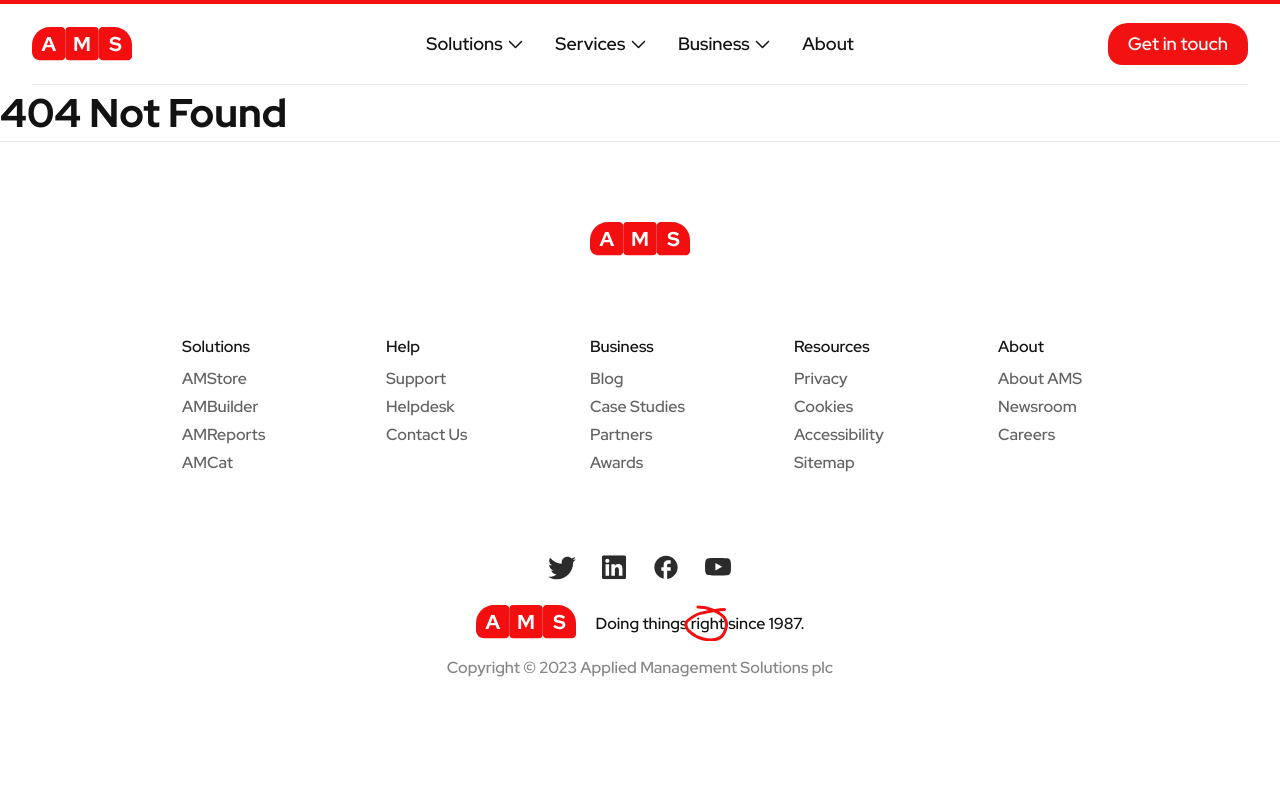
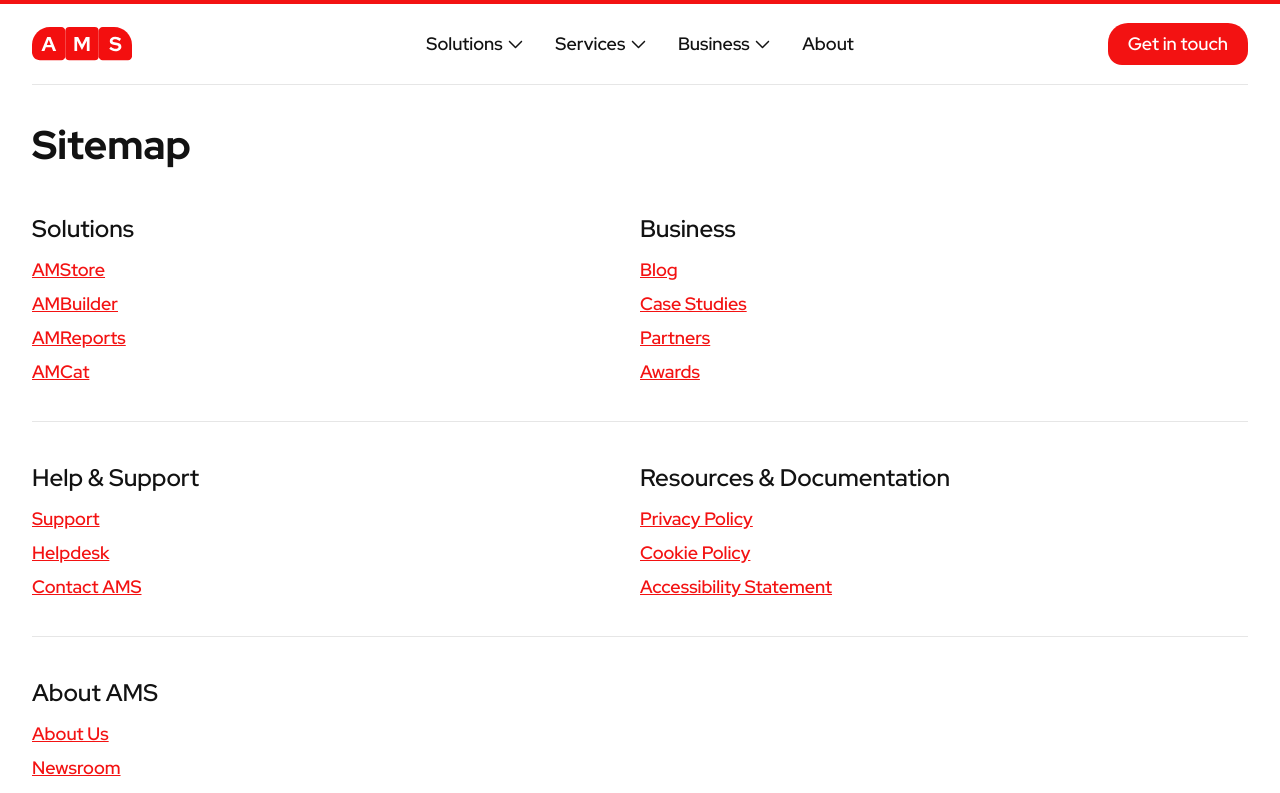
Before and after one commit to kierandrewett/6.2-ams-website, a Next.js app: page /sitemap in a window 1280 px wide. Before the commit this address had no page. Shown: the top 793 px of the page. Built offline with nearby package versions, Linux system fonts and the light colour scheme.

Commit message:
✨ Add sitemap page

```diff
--- a/src/components/Button/index.tsx
+++ b/src/components/Button/index.tsx
@@ -1,4 +1,5 @@
 import clsx from "clsx";
+import Link from "next/link";
 import React, { ButtonHTMLAttributes, DetailedHTMLProps } from "react";
 
 export const Button = ({
@@ -22,11 +23,11 @@
 	);
 
 	return React.createElement(
-		rest.href ? "a" : "button",
+		rest.href ? (rest.href.startsWith("http") ? "a" : Link) : "button",
 		{
 			...rest,
 			className
-		},
+		} as any,
 		children
 	);
 };
--- a/src/components/Footer/index.tsx
+++ b/src/components/Footer/index.tsx
@@ -9,10 +9,6 @@
 	return (
 		<footer className={"ams-footer"}>
 			<div className={"ams-footer-container"}>
-				<Link href={"/"}>
-					<Logo />
-				</Link>
-
 				<ul className={"ams-footer-links"}>
 					<li className={"ams-footer-section"}>
 						<span className={"ams-footer-section-title"}>Solutions</span>
--- /dev/null
+++ b/src/icons/NotFoundIcon.tsx
@@ -0,0 +1,33 @@
+export const NotFoundIcon = () => {
+	return (
+		<svg
+			width="100"
+			height="34"
+			viewBox="0 0 100 34"
+			fill="none"
+			xmlns="http://www.w3.org/2000/svg"
+		>
+			<path
+				d="M0 18C0 8.05888 8.05887 0 18 0H29.3333C31.5425 0 33.3333 1.79086 33.3333 4V29.3333C33.3333 31.5425 31.5425 33.3333 29.3333 33.3333H8C3.58172 33.3333 0 29.7516 0 25.3333V18Z"
+				fill="#F30F0F"
+			/>
+			<path
+				d="M18.5447 24V20.72H10.6447V18.52L18.1247 10H21.2847V18.42H23.0047V20.72H21.2847V24H18.5447ZM13.8247 18.42H18.5447V13.06L13.8247 18.42Z"
+				fill="white"
+			/>
+			<rect x="33.3335" width="33.3333" height="33.3333" rx="4" fill="#F30F0F" />
+			<path
+				d="M49.9943 24.22C46.3343 24.22 43.8543 21.32 43.8543 17C43.8543 12.68 46.3343 9.78 49.9943 9.78C53.6743 9.78 56.1543 12.68 56.1543 17C56.1543 21.32 53.6743 24.22 49.9943 24.22ZM49.9943 21.84C52.1343 21.84 53.4943 19.98 53.4943 17C53.4943 14.02 52.1343 12.16 49.9943 12.16C47.8743 12.16 46.5143 14.02 46.5143 17C46.5143 19.98 47.8743 21.84 49.9943 21.84Z"
+				fill="white"
+			/>
+			<path
+				d="M66.6665 4C66.6665 1.79086 68.4574 0 70.6665 0H81.9998C91.941 0 99.9998 8.05887 99.9998 18V29.3333C99.9998 31.5425 98.209 33.3333 95.9998 33.3333H70.6665C68.4574 33.3333 66.6665 31.5425 66.6665 29.3333V4Z"
+				fill="#F30F0F"
+			/>
+			<path
+				d="M85.2114 24V20.72H77.3114V18.52L84.7914 10H87.9514V18.42H89.6714V20.72H87.9514V24H85.2114ZM80.4914 18.42H85.2114V13.06L80.4914 18.42Z"
+				fill="white"
+			/>
+		</svg>
+	);
+};
--- a/src/pages/404.tsx
+++ b/src/pages/404.tsx
@@ -1,9 +1,24 @@
+import { Button } from "../components/Button";
+import Hero, { HeroBody } from "../components/Hero";
 import { Layout } from "../components/Layout";
+import { NotFoundIcon } from "../icons/NotFoundIcon";
 
 export default function NotFound() {
 	return (
 		<Layout page={"404"}>
-			<h1>404 Not Found</h1>
+			<Hero className={"ai-center"} style={{ flex: 1 }}>
+				<HeroBody className={"ai-center gap-md"}>
+					<NotFoundIcon />
+					<div className={"flex dir-col ams-text-center ai-center"}>
+						<h1>Page Not Found</h1>
+						<p>Sorry, we couldn't find that page.</p>
+					</div>
+
+					<Button href={"/"} colour={"red"}>
+						Return Home
+					</Button>
+				</HeroBody>
+			</Hero>
 		</Layout>
 	);
 }
--- /dev/null
+++ b/src/pages/sitemap.tsx
@@ -0,0 +1,107 @@
+import Link from "next/link";
+import Hero, { HeroBody } from "../components/Hero";
+import { Layout } from "../components/Layout";
+
+export default function Sitemap() {
+	return (
+		<Layout page={"sitemap"}>
+			<Hero size={"sm"} className={"ai-center"}>
+				<HeroBody>
+					<h1>Sitemap</h1>
+
+					<div className={"ams-sitemap"}>
+						<ul className={"ams-sitemap-item"}>
+							<h4>Solutions</h4>
+
+							<li>
+								<Link href={"/solutions/amstore"}>AMStore</Link>
+							</li>
+
+							<li>
+								<Link href={"/solutions/ambuilder"}>AMBuilder</Link>
+							</li>
+
+							<li>
+								<Link href={"/solutions/amreports"}>AMReports</Link>
+							</li>
+
+							<li>
+								<Link href={"/solutions/amcat"}>AMCat</Link>
+							</li>
+						</ul>
+
+						<ul className={"ams-sitemap-item"}>
+							<h4>Business</h4>
+
+							<li>
+								<Link href={"/blog"}>Blog</Link>
+							</li>
+
+							<li>
+								<Link href={"/case-studies"}>Case Studies</Link>
+							</li>
+
+							<li>
+								<Link href={"/partners"}>Partners</Link>
+							</li>
+
+							<li>
+								<Link href={"/awards"}>Awards</Link>
+							</li>
+						</ul>
+
+						<ul className={"ams-sitemap-item"}>
+							<h4>Help & Support</h4>
+
+							<li>
+								<Link href={"/support"}>Support</Link>
+							</li>
+
+							<li>
+								<Link href={"/support/new-ticket"}>Helpdesk</Link>
+							</li>
+
+							<li>
+								<Link href={"/contact-us"}>Contact AMS</Link>
+							</li>
+						</ul>
+
+						<ul className={"ams-sitemap-item"}>
+							<h4>Resources & Documentation</h4>
+
+							<li>
+								<Link href={"/resources/privacy"}>Privacy Policy</Link>
+							</li>
+
+							<li>
+								<Link href={"/resources/cookies"}>Cookie Policy</Link>
+							</li>
+
+							<li>
+								<Link href={"/resources/accessibility"}>
+									Accessibility Statement
+								</Link>
+							</li>
+						</ul>
+
+						<ul className={"ams-sitemap-item"}>
+							<h4>About AMS</h4>
+
+							<li>
+								<Link href={"/about"}>About Us</Link>
+							</li>
+
+							<li>
+								<Link href={"/about/news"}>Newsroom</Link>
+							</li>
+
+							<li>
+								<Link href={"/about/careers"}>Careers</Link>
+							</li>
+						</ul>
+					</div>
+				</HeroBody>
+			</Hero>
+		</Layout>
+	);
+}
--- a/src/styles/ams.scss
+++ b/src/styles/ams.scss
@@ -31,6 +31,7 @@
 
 /* Page styles */
 @use "pages/home";
+@use "pages/sitemap";
 
 /* Built-in modules */
 @use "sass:color";
@@ -108,3 +109,15 @@
 	color: var(--ams-red);
 	font-weight: 500;
 }
+
+#__next {
+	min-height: 100vh;
+	display: flex;
+	flex-direction: column;
+}
+
+main#main-content {
+	display: flex;
+	flex-direction: column;
+	flex: 1;
+}
--- /dev/null
+++ b/src/styles/pages/sitemap.scss
@@ -0,0 +1,31 @@
+.page-sitemap {
+	.ams-sitemap {
+		display: grid;
+		grid-template-columns: repeat(2, 1fr);
+
+		ul {
+			padding: 2.5rem 0;
+			border-bottom: 1px solid var(--ams-gray1);
+		}
+
+		ul:last-child {
+			border-bottom: none;
+		}
+	}
+
+	@media (max-width: 900px) {
+		.ams-sitemap {
+			grid-template-columns: repeat(1, 1fr);
+		}
+	}
+
+	.ams-sitemap-item {
+		display: flex;
+		gap: 1rem;
+		flex-direction: column;
+
+		a {
+			font-size: 1.125rem;
+		}
+	}
+}
```
